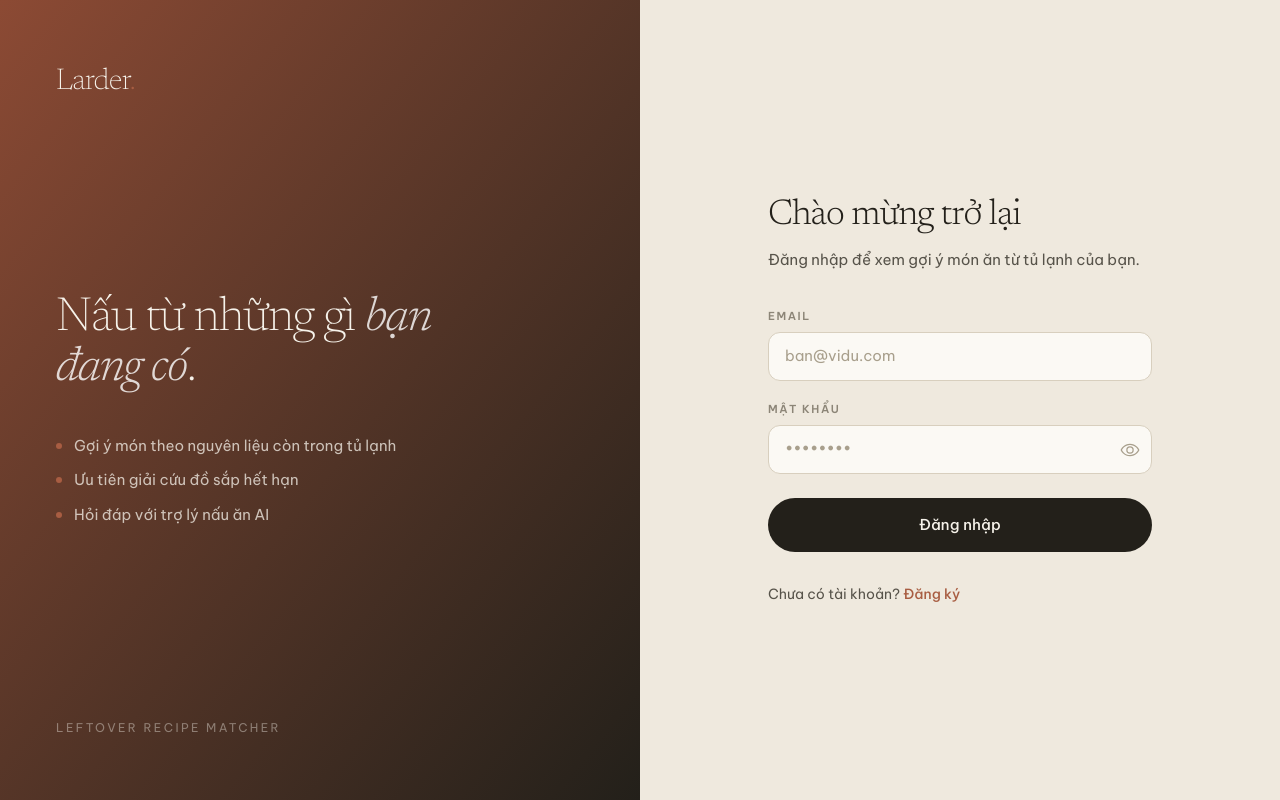
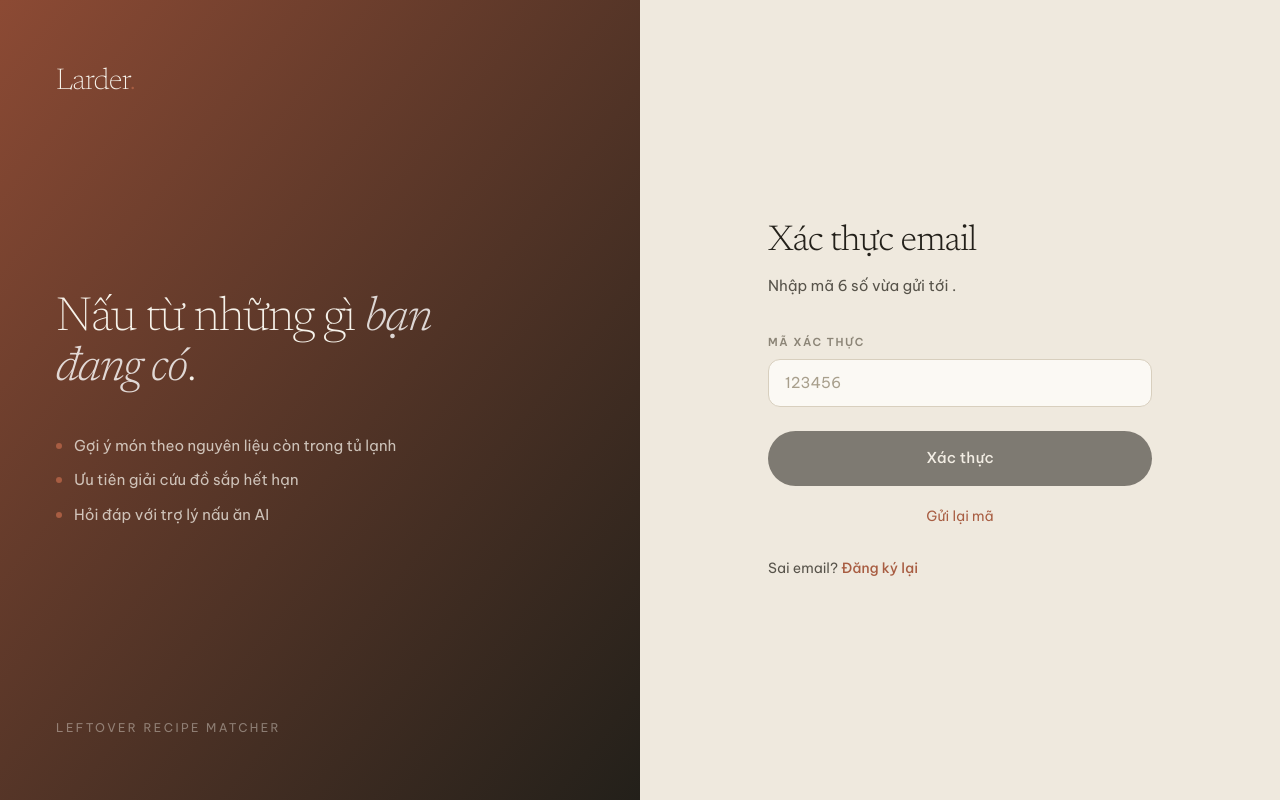
Before and after one commit to ziu222/Dishcover, a React (Vite) app in the folder frontend/: page /xac-thuc-otp in a window 1280 px wide. Before the commit this address led to /login. Built offline with nearby package versions, Linux system fonts and the light colour scheme; no server answers.

Commit message:
feat(frontend): màn xác thực OTP sau đăng ký, login điều hướng nếu chưa xác thực

```diff
--- a/frontend/src/App.tsx
+++ b/frontend/src/App.tsx
@@ -1,6 +1,7 @@
 import { Navigate, Outlet, Route, Routes } from 'react-router-dom'
 import { Login } from './screens/Login'
 import { Register } from './screens/Register'
+import { VerifyOtp } from './screens/VerifyOtp'
 import { Home } from './screens/Home'
 import { Search } from './screens/Search'
 import { Fridge } from './screens/Fridge'
@@ -40,6 +41,7 @@ export function App() {
       </Route>
       <Route path="/login" element={<Login />} />
       <Route path="/register" element={<Register />} />
+      <Route path="/xac-thuc-otp" element={<VerifyOtp />} />
       <Route path="*" element={<Navigate to="/" replace />} />
     </Routes>
   )
--- a/frontend/src/auth/AuthContext.tsx
+++ b/frontend/src/auth/AuthContext.tsx
@@ -20,7 +20,10 @@ interface AuthState {
   /** true trong lúc xác thực phiên lúc mở app (GET /users/me) — chưa biết đăng nhập hay chưa. */
   checking: boolean
   login: (email: string, password: string, captchaToken?: string) => Promise<void>
+  /** Không còn đăng nhập luôn — chỉ tạo user + gửi OTP. Gọi verifyOtp() sau đó mới có phiên. */
   register: (email: string, password: string, fullName: string) => Promise<void>
+  verifyOtp: (email: string, otp: string) => Promise<void>
+  resendOtp: (email: string) => Promise<void>
   logout: () => Promise<void>
   updateProfile: (fields: { fullName?: string; avatarUrl?: string }) => Promise<void>
 }
@@ -77,12 +80,24 @@ export function AuthProvider({ children }: { children: ReactNode }) {
         )
       },
       async register(email, password, fullName) {
+        await api<{ message: string }>('/user-service/auth/register', {
+          method: 'POST',
+          body: { email, password, fullName },
+        })
+      },
+      async verifyOtp(email, otp) {
         persist(
-          await api<User>('/user-service/auth/register', {
+          await api<User>('/user-service/auth/verify-otp', {
             method: 'POST',
-            body: { email, password, fullName },
+            body: { email, otp },
           }),
         )
+      },
+      async resendOtp(email) {
+        await api('/user-service/auth/resend-otp', {
+          method: 'POST',
+          body: { email },
+        })
       },
       async updateProfile(fields) {
         persist(
--- a/frontend/src/screens/Login.tsx
+++ b/frontend/src/screens/Login.tsx
@@ -31,6 +31,10 @@ export function Login() {
       if (err instanceof ApiError && err.code === 'CAPTCHA_REQUIRED') {
         setNeedsCaptcha(true)
         setCaptchaToken(null) // token cũ (nếu có) đã bị bác — bắt xác minh lại
+      }
+      if (err instanceof ApiError && err.code === 'EMAIL_NOT_VERIFIED') {
+        navigate(`/xac-thuc-otp?email=${encodeURIComponent(email.trim())}`)
+        return
       }
       setError(err instanceof ApiError ? err.message : 'Đăng nhập thất bại, vui lòng thử lại.')
     } finally {
--- a/frontend/src/screens/Register.tsx
+++ b/frontend/src/screens/Register.tsx
@@ -28,7 +28,7 @@ export function Register() {
     setLoading(true)
     try {
       await register(email.trim(), password, fullName.trim())
-      navigate('/', { replace: true })
+      navigate(`/xac-thuc-otp?email=${encodeURIComponent(email.trim())}`)
     } catch (err) {
       setError(err instanceof ApiError ? err.message : 'Đăng ký thất bại, vui lòng thử lại.')
     } finally {
--- /dev/null
+++ b/frontend/src/screens/VerifyOtp.tsx
@@ -0,0 +1,112 @@
+import { useState, type FormEvent } from 'react'
+import { Link, useNavigate, useSearchParams } from 'react-router-dom'
+import { Warning } from '@phosphor-icons/react'
+import { AuthLayout } from '../components/AuthLayout'
+import { Field } from '../components/Field'
+import { Button } from '../components/Button'
+import { useAuth } from '../auth/AuthContext'
+import { ApiError } from '../lib/api'
+
+const RESEND_COOLDOWN_SECONDS = 60
+
+export function VerifyOtp() {
+  const { verifyOtp, resendOtp } = useAuth()
+  const navigate = useNavigate()
+  const [searchParams] = useSearchParams()
+  const email = searchParams.get('email') ?? ''
+  const [otp, setOtp] = useState('')
+  const [error, setError] = useState<string | null>(null)
+  const [info, setInfo] = useState<string | null>(null)
+  const [loading, setLoading] = useState(false)
+  const [cooldown, setCooldown] = useState(0)
+
+  function startCooldown() {
+    setCooldown(RESEND_COOLDOWN_SECONDS)
+    const id = setInterval(() => {
+      setCooldown((s) => {
+        if (s <= 1) {
+          clearInterval(id)
+          return 0
+        }
+        return s - 1
+      })
+    }, 1000)
+  }
+
+  async function onSubmit(e: FormEvent) {
+    e.preventDefault()
+    setError(null)
+    setLoading(true)
+    try {
+      await verifyOtp(email, otp)
+      navigate('/', { replace: true })
+    } catch (err) {
+      setError(err instanceof ApiError ? err.message : 'Xác thực thất bại, vui lòng thử lại.')
+    } finally {
+      setLoading(false)
+    }
+  }
+
+  async function onResend() {
+    setError(null)
+    setInfo(null)
+    try {
+      await resendOtp(email)
+      setInfo('Đã gửi lại mã xác thực.')
+      startCooldown()
+    } catch (err) {
+      setError(err instanceof ApiError ? err.message : 'Không gửi lại được, thử lại sau.')
+    }
+  }
+
+  return (
+    <AuthLayout
+      title="Xác thực email"
+      subtitle={`Nhập mã 6 số vừa gửi tới ${email}.`}
+      footer={
+        <>
+          Sai email?{' '}
+          <Link to="/register" className="font-medium text-accent hover:text-accent-strong">
+            Đăng ký lại
+          </Link>
+        </>
+      }
+    >
+      <form onSubmit={onSubmit} className="flex flex-col gap-5" noValidate>
+        <Field
+          label="Mã xác thực"
+          type="text"
+          inputMode="numeric"
+          autoComplete="one-time-code"
+          required
+          placeholder="123456"
+          maxLength={6}
+          value={otp}
+          onChange={(e) => setOtp(e.target.value.replace(/\D/g, ''))}
+        />
+
+        {info && <p className="text-sm text-accent">{info}</p>}
+
+        {error && (
+          <div className="flex items-start gap-2 rounded-xl border border-expired/30 bg-expired-bg px-4 py-3 text-sm text-expired">
+            <Warning weight="fill" className="mt-0.5 size-4 shrink-0" />
+            <span>{error}</span>
+          </div>
+        )}
+
+        <Button type="submit" size="lg" fullWidth loading={loading} disabled={otp.length !== 6} className="mt-1">
+          Xác thực
+        </Button>
+
+        <button
+          type="button"
+          onClick={onResend}
+          disabled={cooldown > 0}
+          className="text-sm text-accent hover:text-accent-strong disabled:cursor-not-allowed disabled:text-mist"
+        >
+          {cooldown > 0 ? `Gửi lại sau ${cooldown}s` : 'Gửi lại mã'}
+        </button>
+      </form>
+    </AuthLayout>
+  )
+}
```
